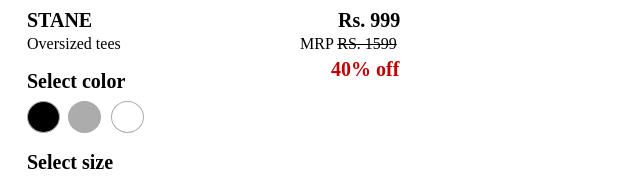
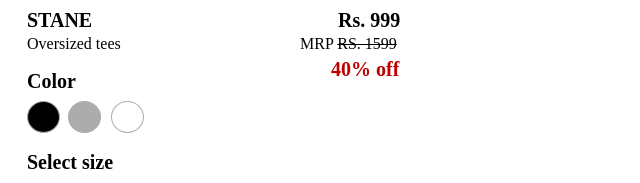
Before and after one commit to johnjehiel/stane, a plain HTML site: page viewproduct.html in a window 1280 px wide. Shown: the part 784-967 px from the top of the page, 0-640 px from the left. Drawn offline with Linux system fonts and the light colour scheme.

Commit message:
Update viewproduct.html

```diff
--- a/viewproduct.html
+++ b/viewproduct.html
@@ -156,7 +156,7 @@
     <p class="stane1" style="left: 338px;top: 771px;"><b>Rs. 999</b></p>
     <p class="stane2" style="left: 27px;top: 801px;">Oversized tees</p>
     <p class="stane2" style="left: 300px;top: 801px;">MRP <del>RS. 1599</del></p>
-    <p class="stane1" style="width:100px; left: 27px;top: 832px;"><b>Select color</b></p>
+    <p class="stane1" style="width:100px; left: 27px;top: 832px;"><b>Color</b></p>
     <p class="stane1" style="width:100px; left: 331px;top: 820px;color: #BE0000;"><b>40% off</b></p>
     <div class="color" style="left: 27px; top: 885px;background: #000000;"></div>
     <div class="color" style="left: 68px; top: 885px;background: #ACACAC;"></div>
```
